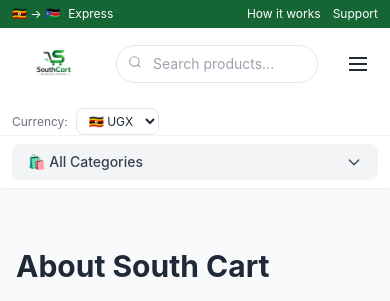
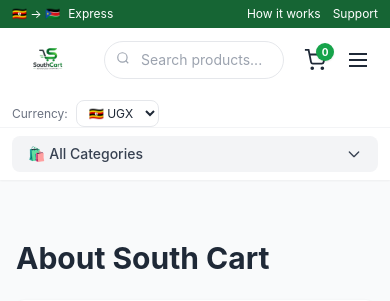
Before and after one commit to Emmamarial1/SouthCart, a Flask app: page /about in a window 390 px wide. Shown: the top 301 px of the page. Run offline with Flask 3, Linux system fonts and the light colour scheme; data comes from the database, SQL or seed files in the repository; some libraries are stand-ins or nearby versions.

Commit message:
Update base.html

```diff
--- a/templates/base.html
+++ b/templates/base.html
@@ -56,9 +56,9 @@
 
     <header class="sticky top-0 z-50 bg-white/95 backdrop-blur-md shadow-sm">
         <div class="container mx-auto px-3 py-2 flex justify-between items-center gap-3">
-            <!-- Logo - large image, no tagline -->
+            <!-- Logo (image) -->
             <a href="/" class="flex-shrink-0">
-                <img src="/static/images/SouthCart-logo.png" alt="SouthCart" class="h-14 md:h-16 w-auto">
+                <img src="/static/images/SouthCart-logo.png" alt="SouthCart" class="h-12 md:h-14 w-auto">
             </a>
 
             <!-- Search bar (visible on all screens) -->
@@ -85,7 +85,7 @@
                         <button class="currency-option block w-full text-left px-4 py-2 hover:bg-green-50 text-sm" data-code="USD">💵 USD</button>
                     </div>
                 </div>
-                <!-- Cart (desktop only) -->
+                <!-- Cart (desktop) -->
                 {% if not session.is_admin %}
                 <a href="/cart" class="relative block">
                     <svg width="24" height="24" viewBox="0 0 24 24" fill="none" stroke="currentColor" stroke-width="2"><circle cx="9" cy="21" r="1"/><circle cx="20" cy="21" r="1"/><path d="M1 1h4l2.68 13.39a2 2 0 0 0 2 1.61h9.72a2 2 0 0 0 2-1.61L23 6H6"/></svg>
@@ -112,10 +112,18 @@
                 </div>
             </div>
 
-            <!-- Mobile hamburger -->
-            <button id="mobile-menu-btn" class="md:hidden p-2 rounded-lg hover:bg-gray-100">
-                <svg width="24" height="24" viewBox="0 0 24 24" fill="none" stroke="currentColor" stroke-width="2"><line x1="3" y1="12" x2="21" y2="12"/><line x1="3" y1="6" x2="21" y2="6"/><line x1="3" y1="18" x2="21" y2="18"/></svg>
-            </button>
+            <!-- Mobile hamburger + cart icon -->
+            <div class="flex items-center gap-3 md:hidden">
+                {% if not session.is_admin %}
+                <a href="/cart" class="relative block">
+                    <svg width="22" height="22" viewBox="0 0 24 24" fill="none" stroke="currentColor" stroke-width="2"><circle cx="9" cy="21" r="1"/><circle cx="20" cy="21" r="1"/><path d="M1 1h4l2.68 13.39a2 2 0 0 0 2 1.61h9.72a2 2 0 0 0 2-1.61L23 6H6"/></svg>
+                    <span id="mobile-cart-count" class="cart-badge" style="top: -6px; right: -8px;">{{ cart_count | default(0) }}</span>
+                </a>
+                {% endif %}
+                <button id="mobile-menu-btn" class="p-2 rounded-lg hover:bg-gray-100">
+                    <svg width="24" height="24" viewBox="0 0 24 24" fill="none" stroke="currentColor" stroke-width="2"><line x1="3" y1="12" x2="21" y2="12"/><line x1="3" y1="6" x2="21" y2="6"/><line x1="3" y1="18" x2="21" y2="18"/></svg>
+                </button>
+            </div>
         </div>
 
         <!-- Currency selector for mobile (inline below search) -->
@@ -130,7 +138,7 @@
             </div>
         </div>
 
-        <!-- Mobile drawer (unchanged) -->
+        <!-- Mobile drawer -->
         <div id="mobile-drawer" class="fixed inset-0 z-50 bg-black/50 hidden md:hidden" style="backdrop-filter: blur(4px);">
             <div class="bg-white w-4/5 max-w-sm h-full shadow-xl flex flex-col">
                 <div class="flex justify-between items-center p-5 border-b">
@@ -164,7 +172,7 @@
             </div>
         </div>
 
-        <!-- Category row (unchanged) -->
+        <!-- Category row (desktop horizontal scroll, mobile dropdown) -->
         <div class="border-t border-gray-100 bg-white py-2">
             <div class="container mx-auto px-3">
                 <div class="hidden md:flex gap-4 text-sm whitespace-nowrap overflow-x-auto no-scrollbar pb-1">
@@ -219,7 +227,7 @@
     </div>
     {% endif %}
 
-    <!-- Footer (unchanged) -->
+    <!-- Footer -->
     <footer class="bg-green-800 text-white mt-16">
         <div class="container mx-auto px-4 py-10">
             <div class="grid grid-cols-1 sm:grid-cols-2 md:grid-cols-4 gap-8">
@@ -238,7 +246,7 @@
     </a>
 
     <script>
-        // Mobile drawer toggle (unchanged)
+        // Mobile drawer toggling
         const hamburger = document.getElementById('mobile-menu-btn');
         const drawer = document.getElementById('mobile-drawer');
         const closeDrawerBtn = document.getElementById('close-drawer-btn');
@@ -323,7 +331,7 @@
         }
 
         function updateCartCount(count) {
-            const ids = ['cart-count', 'drawer-cart-count', 'bottom-cart-count'];
+            const ids = ['cart-count', 'mobile-cart-count', 'drawer-cart-count', 'bottom-cart-count'];
             ids.forEach(id => { const el = document.getElementById(id); if (el) el.innerText = count; });
         }
 
```
